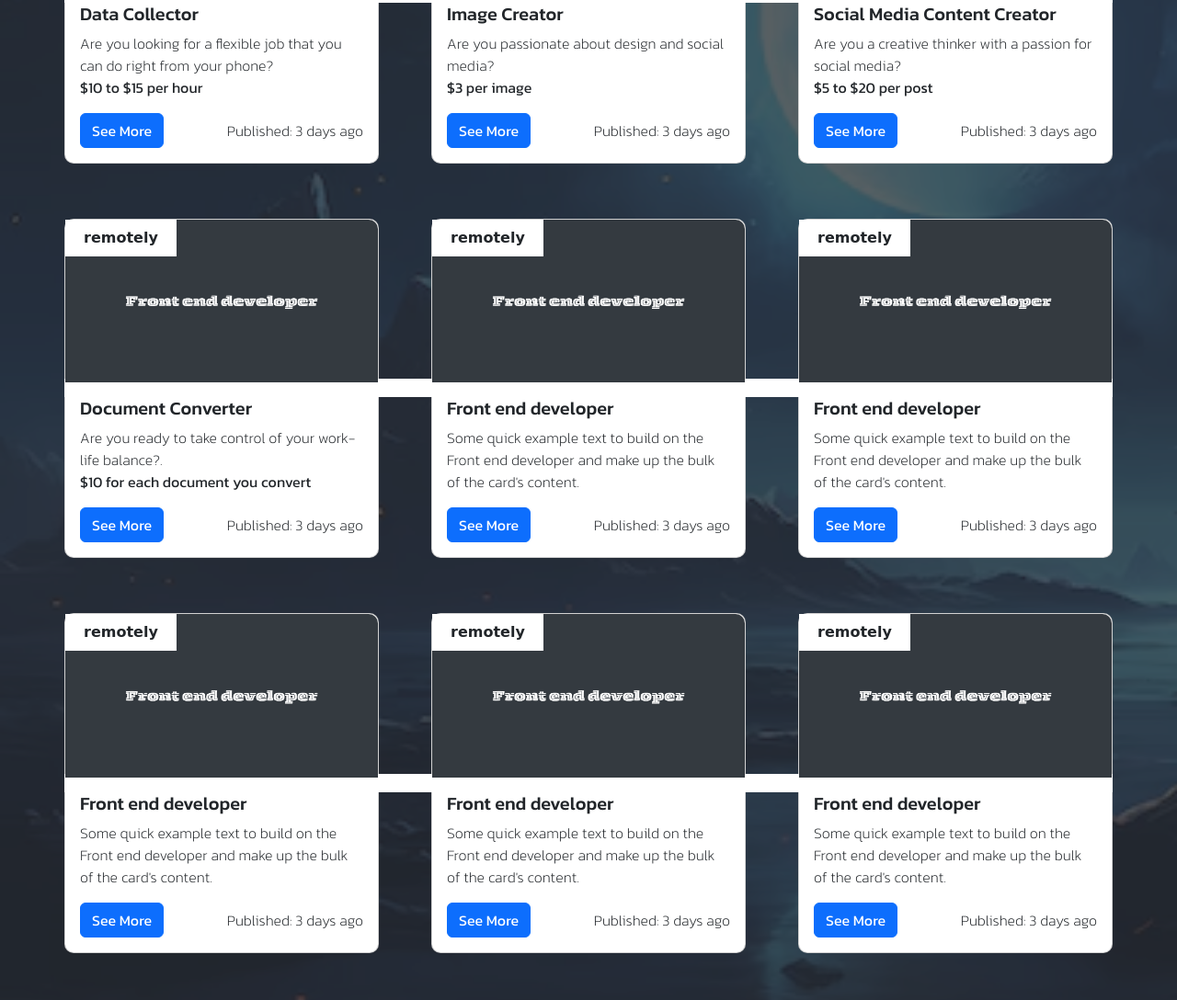
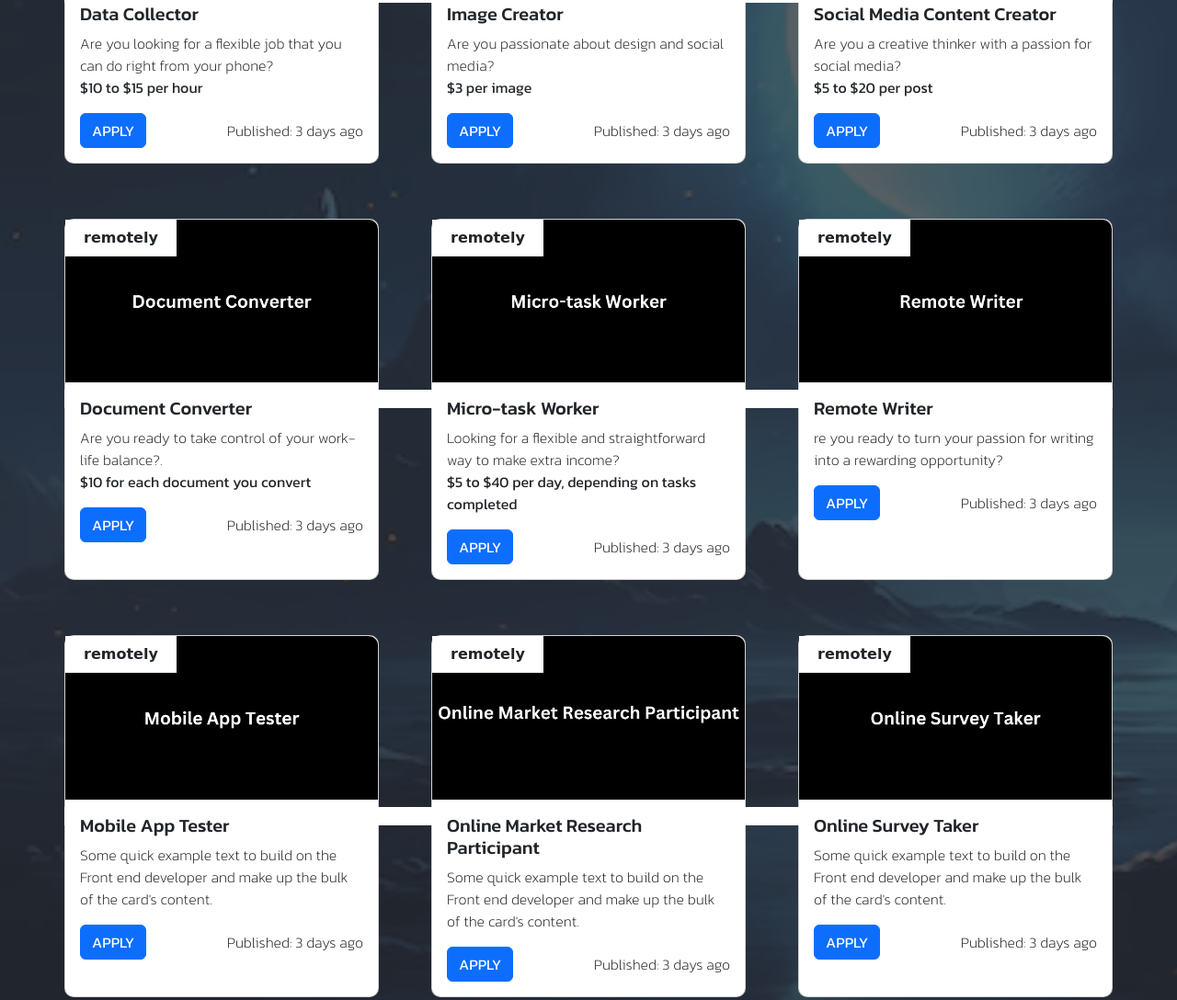
Before and after one commit to ayoub-drf/x, a plain HTML site: page index.html in a window 1280 px wide. Shown: the part 1082-2170 px from the top of the page at 92% size. Drawn offline with nearby package versions, Linux system fonts and the light colour scheme.

Commit message:
first commit

```diff
--- a/index.html
+++ b/index.html
@@ -77,12 +77,12 @@
 
 
             <div class="card" style="width: 18rem;">
-                <img src="imgs/f.png" class="card-img-top" alt="f">
+                <img src="imgs\data-collector.png" class="card-img-top" alt="f">
                 <div class="card-body">
                     <h5 class="card-title">Data Collector</h5>
                     <p class="card-text">Are you looking for a flexible job that you can do right from your phone? <br> <span class="green"><strong>$10 to $15 per hour</strong></span></p>
                     <div class="box">
-                        <a href="#" class="btn btn-primary">See More</a>
+                        <a href="#" class="btn btn-primary">APPLY </a>
                         <div class="date">
                             <span>Published:</span> 3 days ago
                         </div>
@@ -92,12 +92,12 @@
 
 
             <div class="card" style="width: 18rem;">
-                <img src="imgs/f.png" class="card-img-top" alt="f">
+                <img src="imgs/image-creater.png" class="card-img-top" alt="f">
                 <div class="card-body">
                     <h5 class="card-title">Image Creator</h5>
                     <p class="card-text">Are you passionate about design and social media? <br> <span class="green"><strong>$3 per image</strong></span></p>
                     <div class="box">
-                        <a href="#" class="btn btn-primary">See More</a>
+                        <a href="#" class="btn btn-primary">APPLY </a>
                         <div class="date">
                             <span>Published:</span> 3 days ago
                         </div>
@@ -108,12 +108,12 @@
 
 
             <div class="card" style="width: 18rem;">
-                <img src="imgs/f.png" class="card-img-top" alt="f">
+                <img src="imgs/social-media-content-creator.png" class="card-img-top" alt="f">
                 <div class="card-body">
                     <h5 class="card-title">Social Media Content Creator</h5>
                     <p class="card-text">Are you a creative thinker with a passion for social media? <br> <span class="green"><strong>$5 to $20 per post</strong></span></p>
                     <div class="box">
-                        <a href="#" class="btn btn-primary">See More</a>
+                        <a href="#" class="btn btn-primary">APPLY </a>
                         <div class="date">
                             <span>Published:</span> 3 days ago
                         </div>
@@ -123,12 +123,12 @@
 
 
             <div class="card" style="width: 18rem;">
-                <img src="imgs/f.png" class="card-img-top" alt="f">
+                <img src="imgs/document-convertor.png" class="card-img-top" alt="f">
                 <div class="card-body">
                     <h5 class="card-title">Document Converter</h5>
                     <p class="card-text">Are you ready to take control of your work-life balance?. <br> <span class="green"><strong>$10 for each document you convert</strong></span></p>
                     <div class="box">
-                        <a href="#" class="btn btn-primary">See More</a>
+                        <a href="#" class="btn btn-primary">APPLY </a>
                         <div class="date">
                             <span>Published:</span> 3 days ago
                         </div>
@@ -138,12 +138,12 @@
 
 
             <div class="card" style="width: 18rem;">
-                <img src="imgs/f.png" class="card-img-top" alt="f">
+                <img src="imgs/micro-task-worker.png" class="card-img-top" alt="f">
                 <div class="card-body">
-                    <h5 class="card-title">Front end developer</h5>
-                    <p class="card-text">Some quick example text to build on the Front end developer and make up the bulk of the card's content.</p>
+                    <h5 class="card-title">Micro-task Worker</h5>
+                    <p class="card-text">Looking for a flexible and straightforward way to make extra income? <br> <span class="green"><strong>$5 to $40 per day, depending on tasks completed</strong></span></p>
                     <div class="box">
-                        <a href="#" class="btn btn-primary">See More</a>
+                        <a href="#" class="btn btn-primary">APPLY </a>
                         <div class="date">
                             <span>Published:</span> 3 days ago
                         </div>
@@ -154,12 +154,12 @@
 
 
             <div class="card" style="width: 18rem;">
-                <img src="imgs/f.png" class="card-img-top" alt="f">
+                <img src="imgs/rebote-writer.png" class="card-img-top" alt="f">
                 <div class="card-body">
-                    <h5 class="card-title">Front end developer</h5>
-                    <p class="card-text">Some quick example text to build on the Front end developer and make up the bulk of the card's content.</p>
+                    <h5 class="card-title">Remote Writer</h5>
+                    <p class="card-text">re you ready to turn your passion for writing into a rewarding opportunity? <span class="green"><strong></strong></span></p>
                     <div class="box">
-                        <a href="#" class="btn btn-primary">See More</a>
+                        <a href="#" class="btn btn-primary">APPLY </a>
                         <div class="date">
                             <span>Published:</span> 3 days ago
                         </div>
@@ -170,12 +170,12 @@
 
 
             <div class="card" style="width: 18rem;">
-                <img src="imgs/f.png" class="card-img-top" alt="f">
+                <img src="imgs/mobile-app-tester.png" class="card-img-top" alt="f">
                 <div class="card-body">
-                    <h5 class="card-title">Front end developer</h5>
+                    <h5 class="card-title">Mobile App Tester</h5>
                     <p class="card-text">Some quick example text to build on the Front end developer and make up the bulk of the card's content.</p>
                     <div class="box">
-                        <a href="#" class="btn btn-primary">See More</a>
+                        <a href="#" class="btn btn-primary">APPLY </a>
                         <div class="date">
                             <span>Published:</span> 3 days ago
                         </div>
@@ -186,12 +186,12 @@
 
 
             <div class="card" style="width: 18rem;">
-                <img src="imgs/f.png" class="card-img-top" alt="f">
+                <img src="imgs/online-market-researcher-participant.png" class="card-img-top" alt="f">
                 <div class="card-body">
-                    <h5 class="card-title">Front end developer</h5>
+                    <h5 class="card-title">Online Market Research Participant</h5>
                     <p class="card-text">Some quick example text to build on the Front end developer and make up the bulk of the card's content.</p>
                     <div class="box">
-                        <a href="#" class="btn btn-primary">See More</a>
+                        <a href="#" class="btn btn-primary">APPLY </a>
                         <div class="date">
                             <span>Published:</span> 3 days ago
                         </div>
@@ -202,12 +202,12 @@
 
 
             <div class="card" style="width: 18rem;">
-                <img src="imgs/f.png" class="card-img-top" alt="f">
+                <img src="imgs/online-servey-taker.png" class="card-img-top" alt="f">
                 <div class="card-body">
-                    <h5 class="card-title">Front end developer</h5>
+                    <h5 class="card-title">Online Survey Taker</h5>
                     <p class="card-text">Some quick example text to build on the Front end developer and make up the bulk of the card's content.</p>
                     <div class="box">
-                        <a href="#" class="btn btn-primary">See More</a>
+                        <a href="#" class="btn btn-primary">APPLY </a>
                         <div class="date">
                             <span>Published:</span> 3 days ago
                         </div>
```
Also changed, not shown: imgs/data-collector.png (added), imgs/document-convertor.png (added), imgs/image-creater.png (added), imgs/micro-task-worker.png (added), imgs/mobile-app-tester.png (added), imgs/online-market-researcher-participant.png (added), imgs/online-servey-taker.png (added), imgs/rebote-writer.png (added), imgs/social-media-content-creator.png (added), jobs/online-market-research-participant/online-market-research-participant.html (indentation only).
